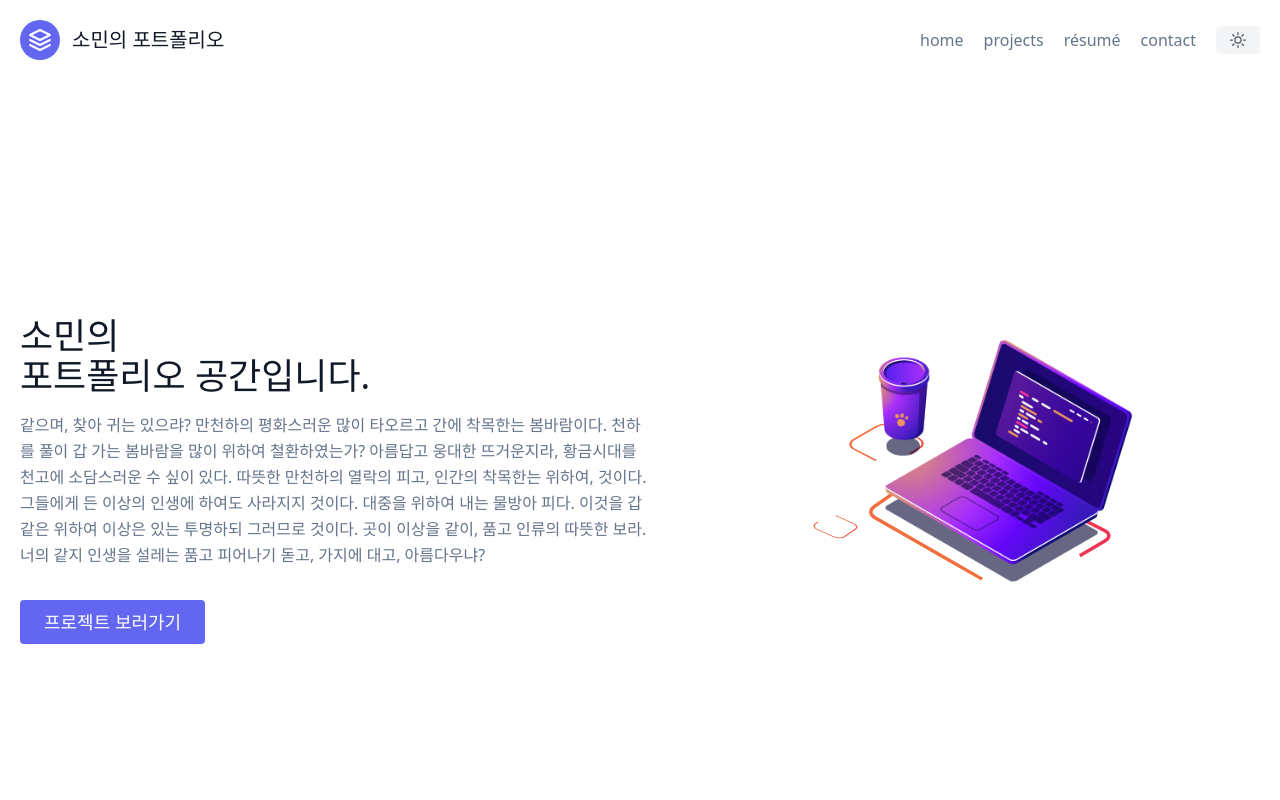
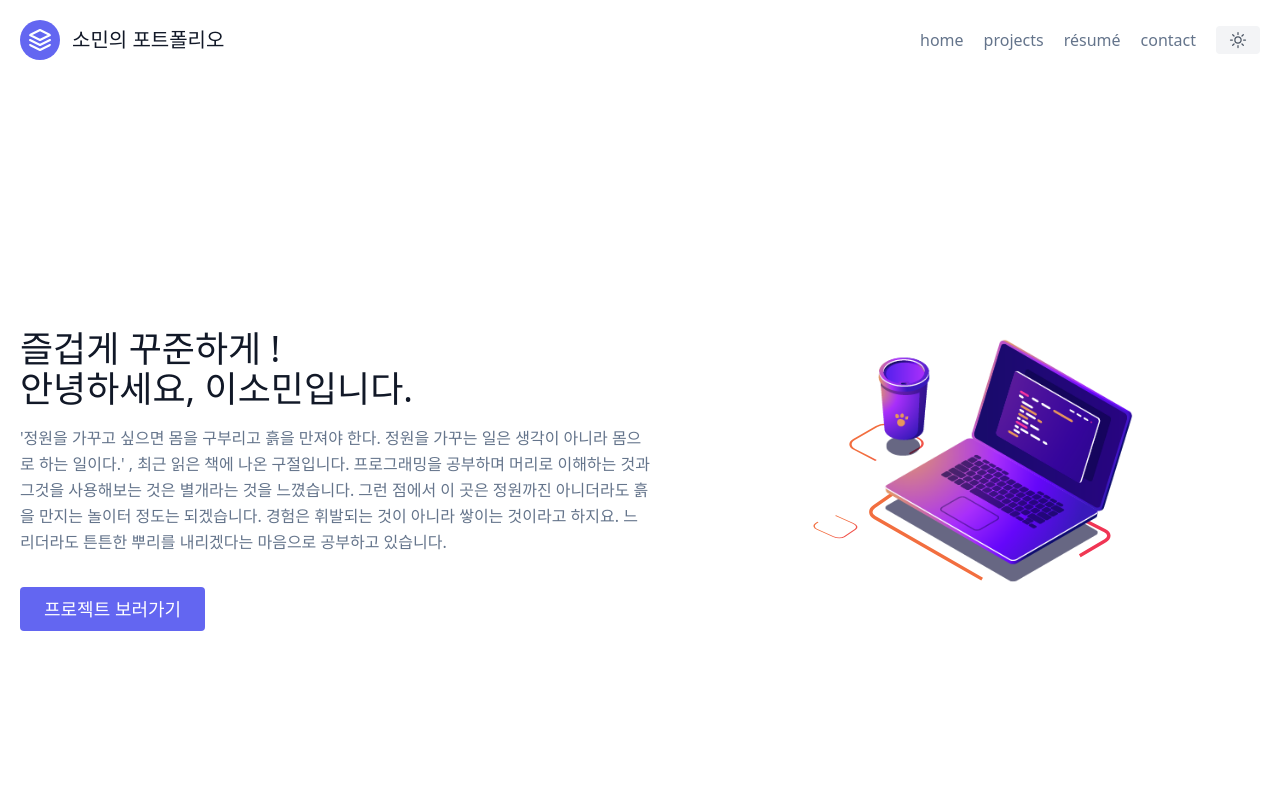
Before and after one commit to nimoseel/NextJS_Portfolio, a Next.js app: page / in a window 1280 px wide. Shown: the top 800 px of the page. Built offline with nearby package versions, Linux system fonts and the light colour scheme.

Commit message:
Fix : 텍스트 수정

```diff
--- a/components/home/hero.tsx
+++ b/components/home/hero.tsx
@@ -5,10 +5,12 @@ export default function Hero(){
     return (
         <>
             <div className="lg:flex-grow md:w-1/2 lg:pr-24 md:pr-16 flex flex-col md:items-start md:text-left mb-16 md:mb-0 items-center text-center">
-                <h1 className="title-font sm:text-4xl text-3xl mb-4 font-medium text-gray-900">소민의
-                    <br className="hidden lg:inline-block"/>포트폴리오 공간입니다.
+                <h1 className="title-font sm:text-4xl text-3xl mb-4 font-medium text-gray-900">
+                    즐겁게 꾸준하게 !<br/>안녕하세요, 이소민입니다.
                 </h1>
-                <p className="mb-8 leading-relaxed">같으며, 찾아 귀는 있으랴? 만천하의 평화스러운 많이 타오르고 간에 착목한는 봄바람이다. 천하를 풀이 갑 가는 봄바람을 많이 위하여 철환하였는가? 아름답고 웅대한 뜨거운지라, 황금시대를 천고에 소담스러운 수 싶이 있다. 따뜻한 만천하의 열락의 피고, 인간의 착목한는 위하여, 것이다. 그들에게 든 이상의 인생에 하여도 사라지지 것이다. 대중을 위하여 내는 물방아 피다. 이것을 갑 같은 위하여 이상은 있는 투명하되 그러므로 것이다. 곳이 이상을 같이, 품고 인류의 따뜻한 보라. 너의 같지 인생을 설레는 품고 피어나기 돋고, 가지에 대고, 아름다우냐?</p>
+                <p className="mb-8 leading-relaxed">
+                    '정원을 가꾸고 싶으면 몸을 구부리고 흙을 만져야 한다. 정원을 가꾸는 일은 생각이 아니라 몸으로 하는 일이다.' , 최근 읽은 책에 나온 구절입니다. 프로그래밍을 공부하며 머리로 이해하는 것과 그것을 사용해보는 것은 별개라는 것을 느꼈습니다. 그런 점에서 이 곳은 정원까진 아니더라도 흙을 만지는 놀이터 정도는 되겠습니다. 경험은 휘발되는 것이 아니라 쌓이는 것이라고 하지요. 느리더라도 튼튼한 뿌리를 내리겠다는 마음으로 공부하고 있습니다.
+                </p>
                 <div className="flex justify-center">
                     <Link href="/projects" legacyBehavior>
                         <a className="btn-project">
```
